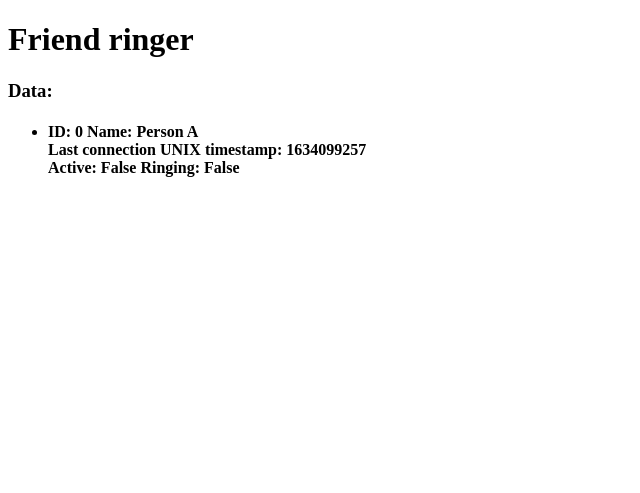
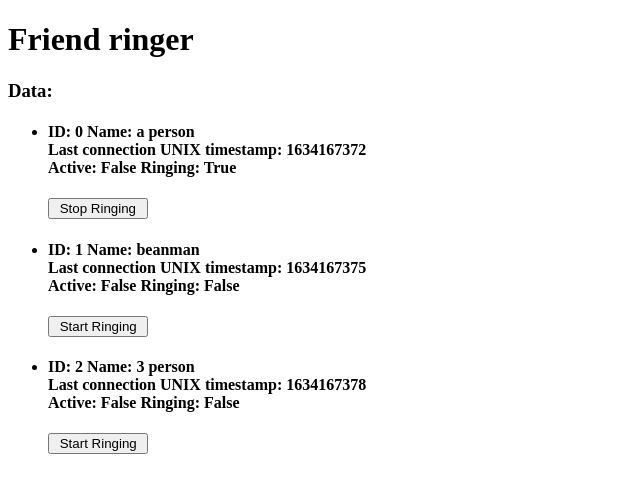
Before and after one commit to Masterbond7/Friend-Ringer, a Flask app: page / in a window 1280 px wide. Shown: the top 493 px of the page, without its empty margins (0-640 px from the left). Run offline with Flask 2, Linux system fonts and the light colour scheme.

Commit message:
Added a button to start/stop ringing and moved the load_data function to load_data.py

```diff
--- a/Server/data.json
+++ b/Server/data.json
@@ -1 +1 @@
-[{"id": "0", "name": "Person A", "last_conn": 1634099257, "active": false, "ringing": false}]
+[{"id": "0", "name": "a person", "last_conn": 1634167372, "active": true, "ringing": true}, {"id": "1", "name": "beanman", "last_conn": 1634167375, "active": true, "ringing": false}, {"id": "2", "name": "3 person", "last_conn": 1634167378, "active": true, "ringing": false}]
--- /dev/null
+++ b/Server/load_data.py
@@ -0,0 +1,20 @@
+# Importing libraries
+import os, json # Load data
+
+# Defining function to load data
+def load_data():
+    # Checking if data file exists, if it does, load and display data
+    print("Checking if data file exists")
+    if os.path.isfile("data.json"):
+        print("Loading data")
+        datafile = open("data.json", 'r')
+        data = json.load(datafile)
+        datafile.close()
+        print("Loaded data: {data}".format(data=data), end="\n")
+
+        # Return the data
+        return data
+
+    else:
+        print("No data file")
+        return []
--- a/Server/main.py
+++ b/Server/main.py
@@ -3,37 +3,18 @@ print("Importing Libraries")
 import socket                            # Networking
 import os, json                          # Saving and loading data
 from threading import Thread             # Multithreading
-from flask import Flask, render_template # Web server
+from flask import Flask, render_template, request # Web server
 import waitress                          # Web server
-import time                              # Timestamp & delay
+import time
+
+from werkzeug.utils import redirect                              # Timestamp & delay
 
 from network_handler import handle_connection
-
-
-# Defining function to load data
-def load_data():
-    # Checking if data file exists, if it does, load and display data
-    print("Checking if data file exists")
-    if os.path.isfile("data.json"):
-        print("Loading data")
-        datafile = open("data.json", 'r')
-        data = json.load(datafile)
-        datafile.close()
-        print("Loaded data: {data}".format(data=data), end="\n")
-
-        # Return the data
-        return data
-
-    else:
-        print("No data file")
-        return []
+from load_data import load_data
 
 
 # Defining network thread
 def thread_networking():
-    # Creating data variable
-    data = load_data()
-
     # Starting socket
     print("Starting socket")
     server = socket.socket()
@@ -51,7 +32,7 @@ def thread_networking():
     # Main networking loop
     ##old_data = []
     while True:
-        server, data = handle_connection(server, data)
+        server, data = handle_connection(server)
         if True:#not data == old_data:
             # Save the data in a file
             datafile = open("data.json", 'w')
@@ -96,6 +77,24 @@ website = Flask(__name__)
 def index():
     return render_template("index.jinja", data=load_data())
 
+@website.route('/ring', methods=['GET', 'POST'])
+def ring():
+    if request.method == 'GET':
+        return redirect("/")
+
+    elif request.method == 'POST':
+        data = load_data()
+        id = int(request.form['id'])
+
+        # Flip state
+        if data[id]["ringing"]: data[id]["ringing"] = False
+        else: data[id]["ringing"] = True
+
+        datafile = open("data.json", 'w')
+        json.dump(data, datafile)
+        datafile.close()
+
+        return redirect("/")
 
 if __name__ == "__main__":
     #flask_thread = Thread(target=lambda: waitress.serve(website, host="0.0.0.0", port=5000))
--- a/Server/templates/index.jinja
+++ b/Server/templates/index.jinja
@@ -17,7 +17,12 @@
                 {% for entry in data %}
                     <li><h4>ID: {{ entry.id }} Name: {{ entry.name }}<br>
                     Last connection UNIX timestamp: {{ entry.last_conn }}<br>
-                    Active: {{ entry.active }} Ringing: {{ entry.ringing }}</h4></li>
+                    Active: {{ entry.active }} Ringing: {{ entry.ringing }}</h4>
+                        <form action="/ring" method="post" role="form">
+                            <input type="hidden" id="id" name="id" value="{{ entry.id }}">
+                            <input type="submit" name="Ring..." value="{% if not entry.ringing %} Start Ringing {% else %} Stop Ringing {% endif %}">
+                        </form>
+                    </li>
                 {% endfor %}
             </ul>
         </div>
```
Also changed, not shown: Server/network_handler.py (+6 -2 lines).
